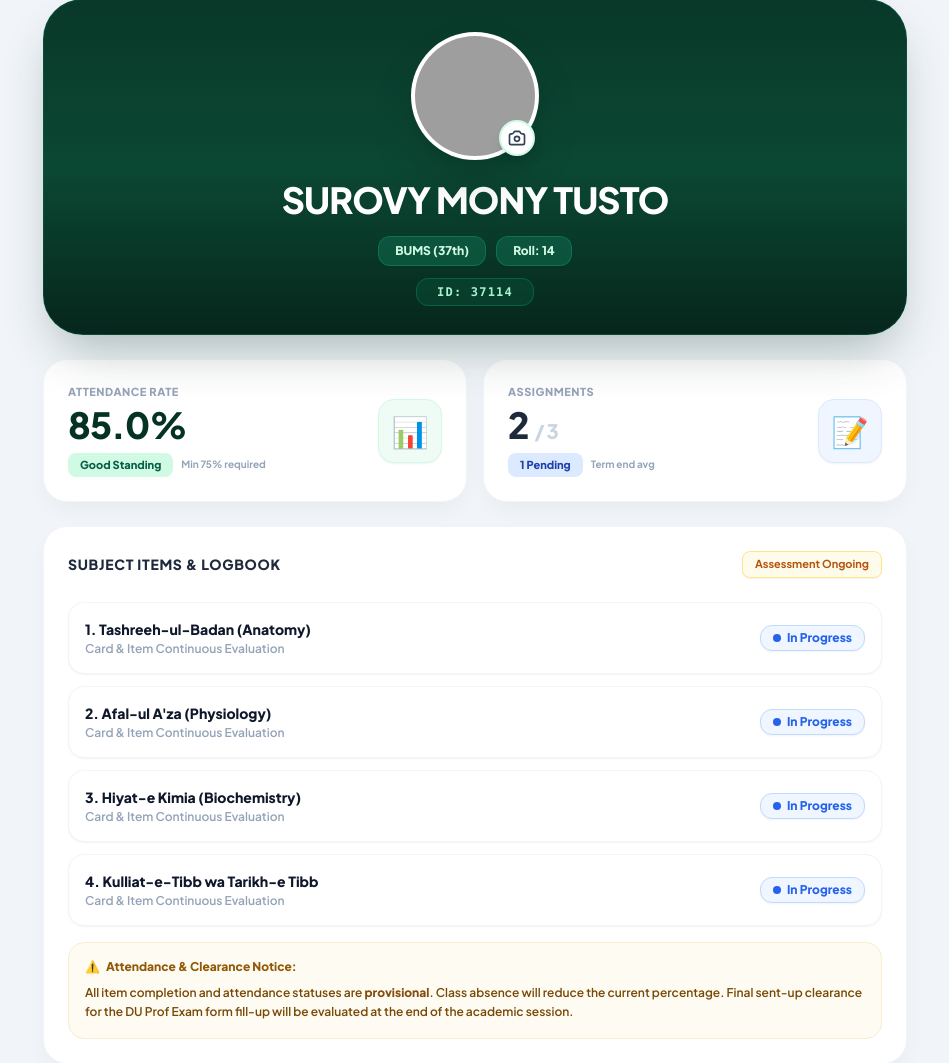
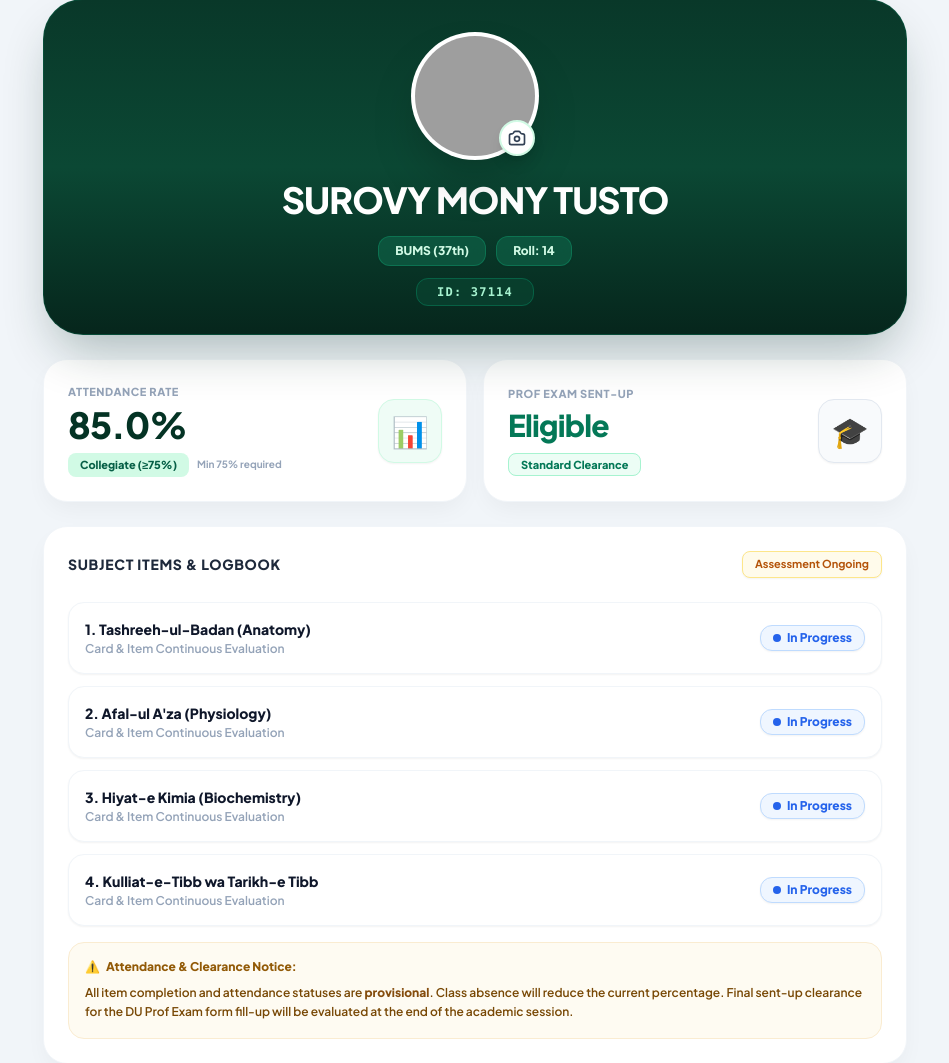
Before and after one commit to niloyxahc-dotcom/guamc-student-portal, a Flask app: page /dashboard in a window 1280 px wide. Shown: the part 77-1140 px from the top of the page, without its empty margins (165-1114 px from the left). Run offline with Flask 3, Linux system fonts and the light colour scheme; a user stored in the database is signed in; data comes from the database, SQL or seed files in the repository; data that the repository does not hold is empty; some libraries are stand-ins or nearby versions; grey boxes are pictures that could not be loaded.

Commit message:
Remove static assignments card and replace with realistic exam clearance status

```diff
--- a/templates/dashboard.html
+++ b/templates/dashboard.html
@@ -50,10 +50,10 @@
         </div>
     </div>
 
-    <!-- Stats Cards Grid -->
+    <!-- Authentic Live Metrics Grid -->
     <div class="grid grid-cols-1 md:grid-cols-2 gap-4">
 
-        <!-- Attendance Rate Card (Live Connected) -->
+        <!-- Attendance Rate Card (Live Database Connected) -->
         <div class="bg-white rounded-3xl p-6 border border-slate-100 shadow-[0_10px_25px_-5px_rgba(0,0,0,0.05)] flex items-center justify-between">
             <div>
                 <p class="text-[11px] font-black tracking-wider uppercase text-slate-400 mb-1">Attendance Rate</p>
@@ -61,9 +61,20 @@
                     {{ "%.1f"|format(current_user.attendance if current_user.attendance is not none else 85.0) }}%
                 </h2>
                 <div class="mt-2 flex items-center gap-2">
-                    <span class="px-3 py-1 bg-emerald-100 text-emerald-800 text-[11px] font-black rounded-lg">
-                        {% if (current_user.attendance or 85.0) >= 75.0 %}Good Standing{% else %}Needs Attention{% endif %}
-                    </span>
+                    {% set att_val = (current_user.attendance if current_user.attendance is not none else 85.0) %}
+                    {% if att_val >= 75.0 %}
+                        <span class="px-3 py-1 bg-emerald-100 text-emerald-800 text-[11px] font-black rounded-lg">
+                            Collegiate (≥75%)
+                        </span>
+                    {% elif att_val >= 60.0 %}
+                        <span class="px-3 py-1 bg-amber-100 text-amber-800 text-[11px] font-black rounded-lg">
+                            Non-Collegiate (60-74%)
+                        </span>
+                    {% else %}
+                        <span class="px-3 py-1 bg-rose-100 text-rose-800 text-[11px] font-black rounded-lg">
+                            Dis-Collegiate (&lt;60%)
+                        </span>
+                    {% endif %}
                     <span class="text-[10px] font-bold text-slate-400">Min 75% required</span>
                 </div>
             </div>
@@ -73,23 +84,37 @@
             </div>
         </div>
 
-        <!-- Assignments Card -->
+        <!-- DU Prof Clearance Eligibility Card -->
         <div class="bg-white rounded-3xl p-6 border border-slate-100 shadow-[0_10px_25px_-5px_rgba(0,0,0,0.05)] flex items-center justify-between">
             <div>
-                <p class="text-[11px] font-black tracking-wider uppercase text-slate-400 mb-1">Assignments</p>
-                <h2 class="text-3xl sm:text-4xl font-black text-slate-800 tracking-tight">
-                    2 <span class="text-xl text-slate-300 font-black">/ 3</span>
-                </h2>
-                <div class="mt-2 flex items-center gap-2">
-                    <span class="px-3 py-1 bg-blue-100 text-blue-800 text-[11px] font-black rounded-lg">
-                        1 Pending
-                    </span>
-                    <span class="text-[10px] font-bold text-slate-400">Term end avg</span>
-                </div>
+                <p class="text-[11px] font-black tracking-wider uppercase text-slate-400 mb-1">Prof Exam Sent-up</p>
+                {% set att_val = (current_user.attendance if current_user.attendance is not none else 85.0) %}
+                {% if att_val >= 75.0 %}
+                    <h2 class="text-2xl sm:text-3xl font-black text-emerald-700 tracking-tight">Eligible</h2>
+                    <div class="mt-2">
+                        <span class="px-3 py-1 bg-emerald-50 text-emerald-700 border border-emerald-200 text-[11px] font-black rounded-lg">
+                            Standard Clearance
+                        </span>
+                    </div>
+                {% elif att_val >= 60.0 %}
+                    <h2 class="text-2xl sm:text-3xl font-black text-amber-600 tracking-tight">Conditional</h2>
+                    <div class="mt-2">
+                        <span class="px-3 py-1 bg-amber-50 text-amber-700 border border-amber-200 text-[11px] font-black rounded-lg">
+                            Subject to Fine / Recovery
+                        </span>
+                    </div>
+                {% else %}
+                    <h2 class="text-2xl sm:text-3xl font-black text-rose-600 tracking-tight">Shortage</h2>
+                    <div class="mt-2">
+                        <span class="px-3 py-1 bg-rose-50 text-rose-700 border border-rose-200 text-[11px] font-black rounded-lg">
+                            Critical Attendance
+                        </span>
+                    </div>
+                {% endif %}
             </div>
 
-            <div class="w-16 h-16 rounded-2xl bg-[#eff6ff] border border-blue-100 flex items-center justify-center text-3xl shadow-sm">
-                📝
+            <div class="w-16 h-16 rounded-2xl bg-[#f8fafc] border border-slate-200 flex items-center justify-center text-3xl shadow-sm">
+                🎓
             </div>
         </div>
 
```
